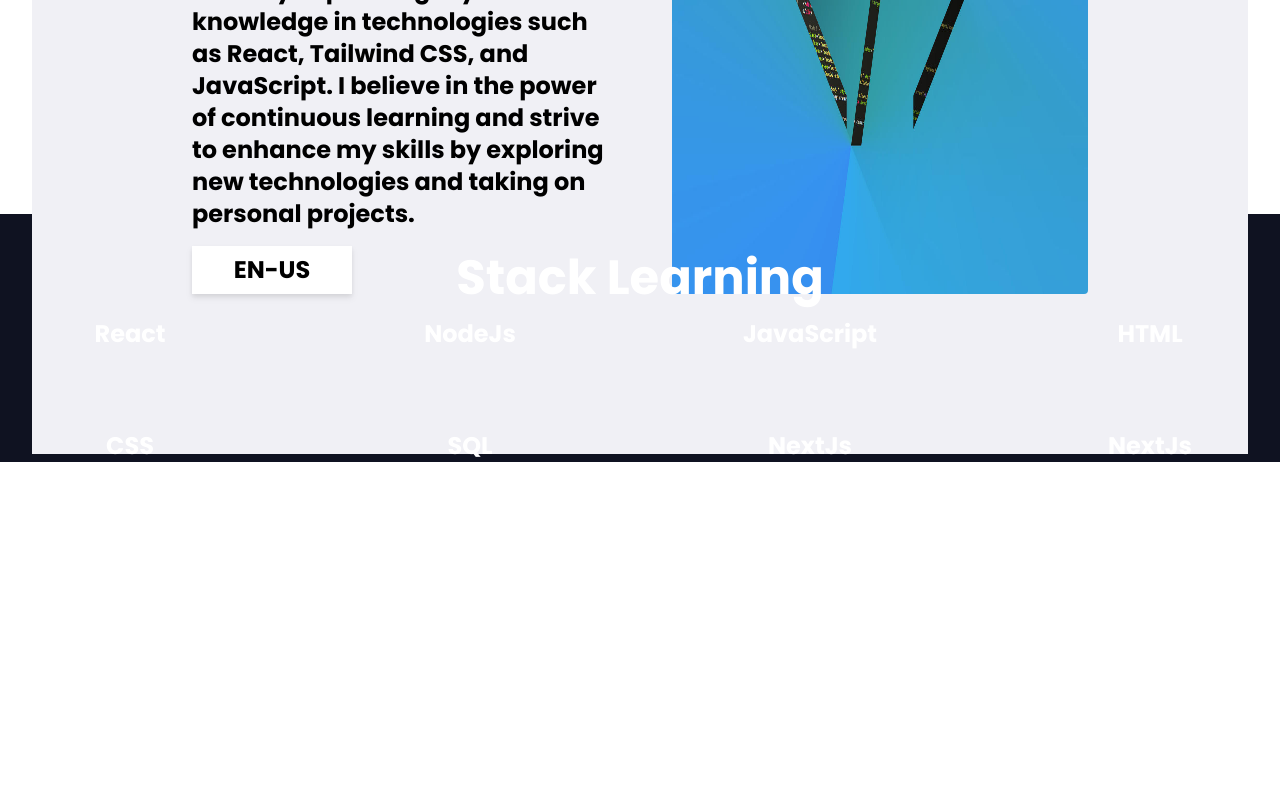
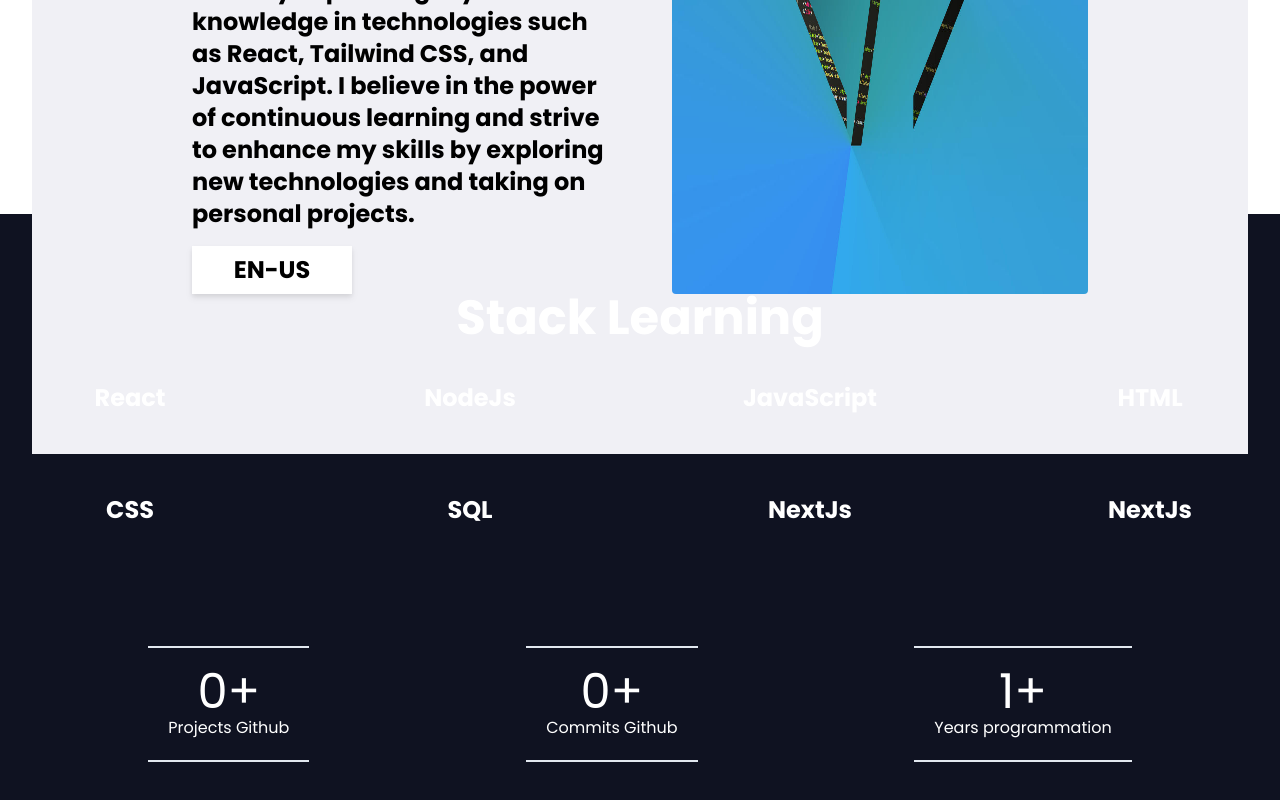
Before and after one commit to KazuoMurakami/blog, a Next.js app: page / in a window 1280 px wide. Shown: the part 586-1386 px from the top of the page. Before the commit the page ends 1048 px from the top, so only its background shows below. Built offline with nearby package versions, Linux system fonts and the light colour scheme; no server answers.

Commit message:
Update github API

```diff
--- a/src/app/dashboard/page.jsx
+++ b/src/app/dashboard/page.jsx
@@ -23,7 +23,6 @@ export default function Dashboard() {
       <h1>Seus Dados:</h1>
       <ul>
         {data.map((item) => (
-
           <li key={item._id} className='flex flex-col'><span>{item.name}</span><span>{item.email}</span></li>
         ))}
       </ul>
--- a/src/components/Navbar.jsx
+++ b/src/components/Navbar.jsx
@@ -1,7 +1,7 @@
 import Link from "next/link"
 const Menu = [{
     content: "About",
-    root: "/about"
+    root: "/dashboard"
 },
 {
     content: "Stacks",
--- a/src/components/Stack.jsx
+++ b/src/components/Stack.jsx
@@ -1,17 +1,74 @@
+"use client"
+import { useEffect, useState } from 'react';
+import axios from 'axios';
+
+const githubApi = axios.create({
+  baseURL: 'https://api.github.com/',
+  headers: {
+    Authorization: `Bearer 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`,
+  },
+});
 export default function Stack() {
+const [repos, setRepos] = useState([]); // Estado para armazenar os repositórios
+const [totalCommits, setTotalCommits] = useState(0);
+  useEffect(() => {
+    // Função para buscar os repositórios do GitHub
+    async function fetchRepos() {
+      try {
+        const response = await githubApi.get('/users/KazuoMurakami/repos'); // Substitua 'user' pelo seu nome de usuário do GitHub
+        setRepos(response.data); // Atualiza o estado com os repositórios
+      } catch (error) {
+        console.error('Erro ao buscar repositórios do GitHub', error);
+      }
+    }
+    fetchRepos(); // Chama a função ao montar o componente
+  }, []);
+
+  useEffect(() => {
+    async function fetchTotalCommits() {
+      let total = 0;
+
+      for (const repo of repos) {
+        try {
+          const response = await githubApi.get(`/repos/KazuoMurakami/${repo.name}/commits`);
+          total += response.data.length;
+        } catch (error) {
+          console.error(`Erro ao buscar commits do repositório ${repo.name}`, error);
+        }
+      }
+
+      setTotalCommits(total);
+    }
+
+    fetchTotalCommits();
+  }, [repos]);
+
+    const TotalRepo = repos.length;
+
     return  (
-        <section className="flex flex-col pt-10 BgSkill text-white font-bold  items-center">
-            <h1 className="flex text-5xl justify-center pb-4">Stack Learning</h1>
+        <>
+        <section className="flex flex-col py-20 BgSkill text-white font-bold  items-center">
+            <h1 className="flex text-5xl justify-center pb-10">Stack Learning</h1>
             <ul className="text-2xl grid grid-cols-4 gap-20 w-full">
-                <li className="flex justify-center"><span>React</span></li>
-                <li className="flex justify-center"><span>NodeJs</span></li>
-                <li className="flex justify-center"><span>JavaScript</span></li>
-                <li className="flex justify-center"><span>HTML</span></li>
-                <li className="flex justify-center"><span>CSS</span></li>
-                <li className="flex justify-center"><span>SQL</span></li>
-                <li className="flex justify-center"><span>NextJs</span></li>
-                <li className="flex justify-center"><span>NextJs</span></li>
+                {['React', 'NodeJs', 'JavaScript', 'HTML', 'CSS', 'SQL', 'NextJs', 'NextJs'].map((item, index) => (
+    <li key={index} className="flex justify-center"><span>{item}</span></li>
+  ))}
             </ul>
         </section>
+        <section className='BgSkill flex text-white justify-around p-10'>
+        <div className='flex flex-col items-center border-y-slate-200 border-y-2 p-5'>
+            <h2 className="text-5xl">{TotalRepo}+</h2>
+            <span>Projects Github</span>
+        </div>
+        <div className='flex flex-col items-center border-y-slate-200 border-y-2 p-5'>
+            <h2 className="text-5xl">{totalCommits}+</h2>
+            <span>Commits Github</span>
+        </div>
+        <div className='flex flex-col items-center border-y-slate-200 border-y-2 p-5'>
+            <h2 className="text-5xl">1+</h2>
+            <span>Years programmation</span>
+        </div>
+        </section>
+        </>
     )
 };
```
Also changed, not shown: 1 other file (tests, documents, lock files or other folders).
